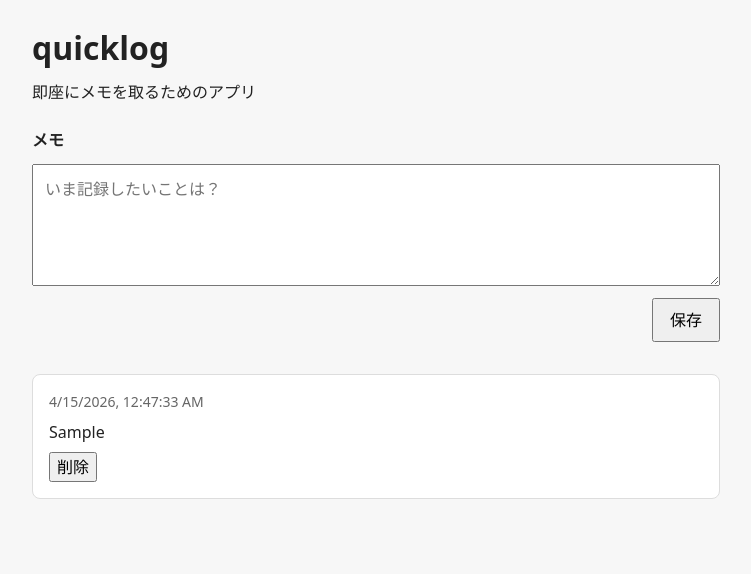
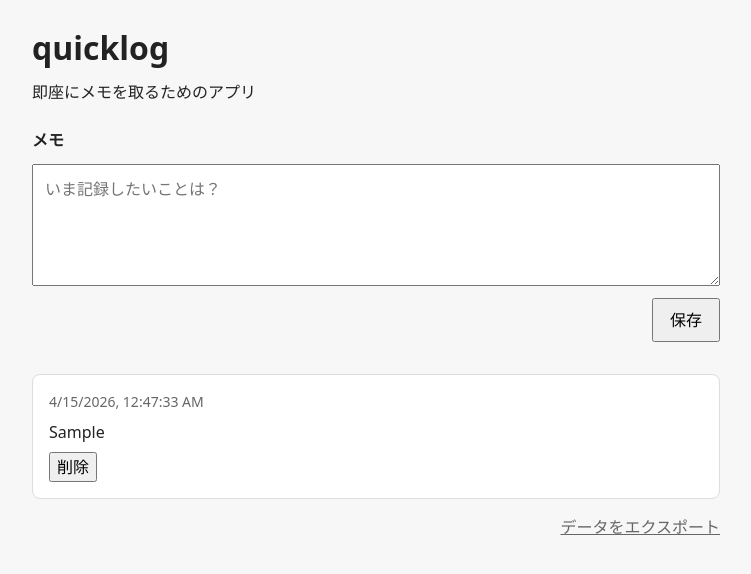
Before and after one commit to asamichiruko/quicklog, a Vue app: page / in a window 1280 px wide. Both pictures are taken after typing "Sample" into the empty fields and a click on the button "保存". Shown: the top 574 px of the page, without its empty margins (264-1015 px from the left). Built offline with nearby package versions, Linux system fonts and the light colour scheme.

Commit message:
feat: 記録を JSON 形式でエクスポートできるよう変更

```diff
--- a/src/App.vue
+++ b/src/App.vue
@@ -29,6 +29,20 @@ function handleRemove(id: string) {
   items.value = items.value.filter((item) => item.id !== id)
   saveItems(items.value)
 }
+
+function handleExport() {
+  const json = JSON.stringify(items.value, null, 2)
+  const blob = new Blob([json], { type: "application/json" })
+  const url = URL.createObjectURL(blob)
+
+  const a = document.createElement("a")
+  const date = new Date().toISOString().split("T")[0]
+  a.href = url
+  a.download = `quicklog-${date}.json`
+  a.click()
+
+  URL.revokeObjectURL(url)
+}
 </script>
 
 <template>
@@ -39,7 +53,7 @@ function handleRemove(id: string) {
     </header>
 
     <QuickLogForm @submit="handleSubmit" />
-    <QuickLogList :items="items" @remove="handleRemove" />
+    <QuickLogList :items="items" @remove="handleRemove" @export="handleExport" />
   </main>
 </template>
 
--- a/src/components/QuickLogList.vue
+++ b/src/components/QuickLogList.vue
@@ -7,6 +7,7 @@ defineProps<{
 
 const emit = defineEmits<{
   remove: [id: string]
+  export: []
 }>()
 
 function formatDate(createdAt: string) {
@@ -16,15 +17,23 @@ function formatDate(createdAt: string) {
 
 <template>
   <section class="list-section">
-    <p v-if="items.length === 0" class="empty">まだメモがありません</p>
-
-    <ul v-else class="list">
+    <template v-if="items.length === 0">
+      <p class="empty">まだメモがありません</p>
+    </template>
+    <template v-else>
+      <ul class="list">
         <li v-for="item in items" :key="item.id" class="item">
           <p class="date">{{ formatDate(item.createdAt) }}</p>
           <p class="text">{{ item.text }}</p>
           <button class="button" type="button" @click="emit('remove', item.id)">削除</button>
         </li>
       </ul>
+      <div class="footer">
+        <button class="export-button" type="button" @click="emit('export')">
+          データをエクスポート
+        </button>
+      </div>
+    </template>
   </section>
 </template>
 
@@ -69,4 +78,19 @@ function formatDate(createdAt: string) {
 .button {
   width: fit-content;
 }
+
+.footer {
+  display: flex;
+  justify-content: flex-end;
+  margin-top: 16px;
+}
+
+.export-button {
+  padding: 0;
+  border: none;
+  background: none;
+  font: inherit;
+  color: #666;
+  text-decoration: underline;
+}
 </style>
```
Lines whose indentation alone changed are shown as unchanged.
